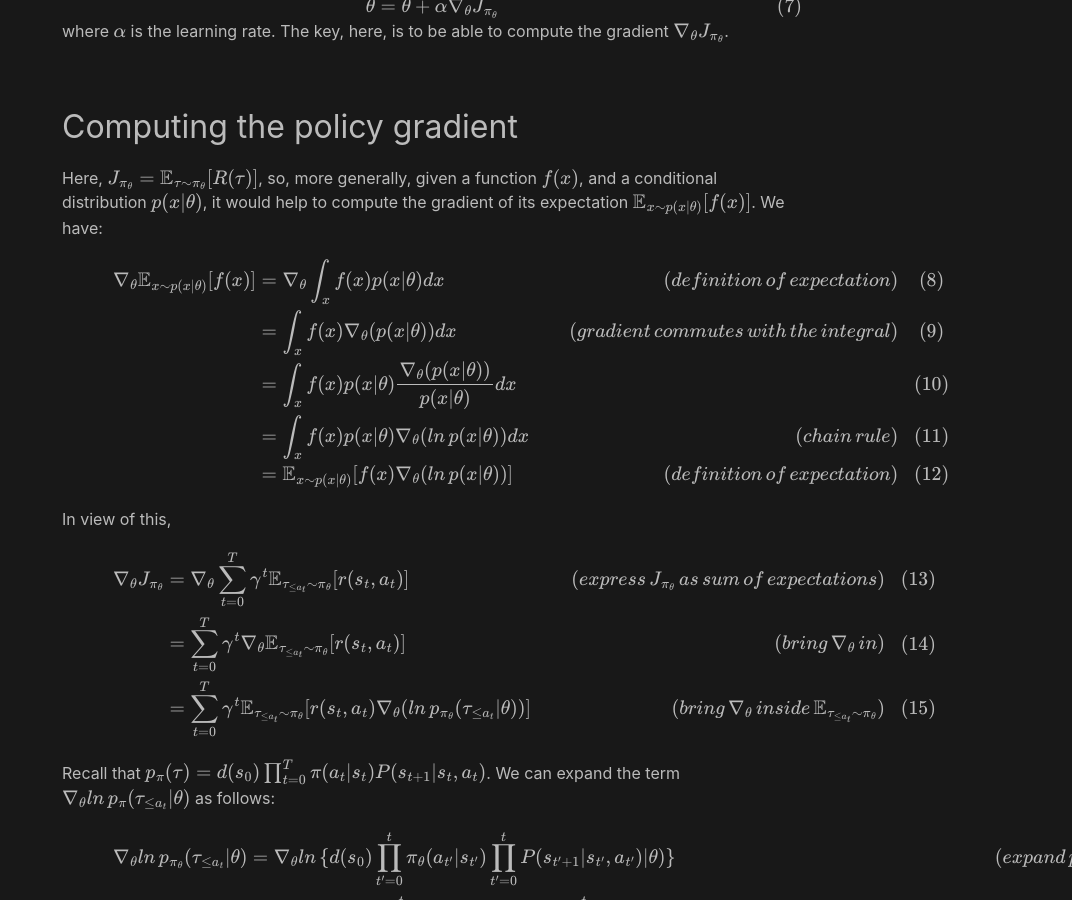
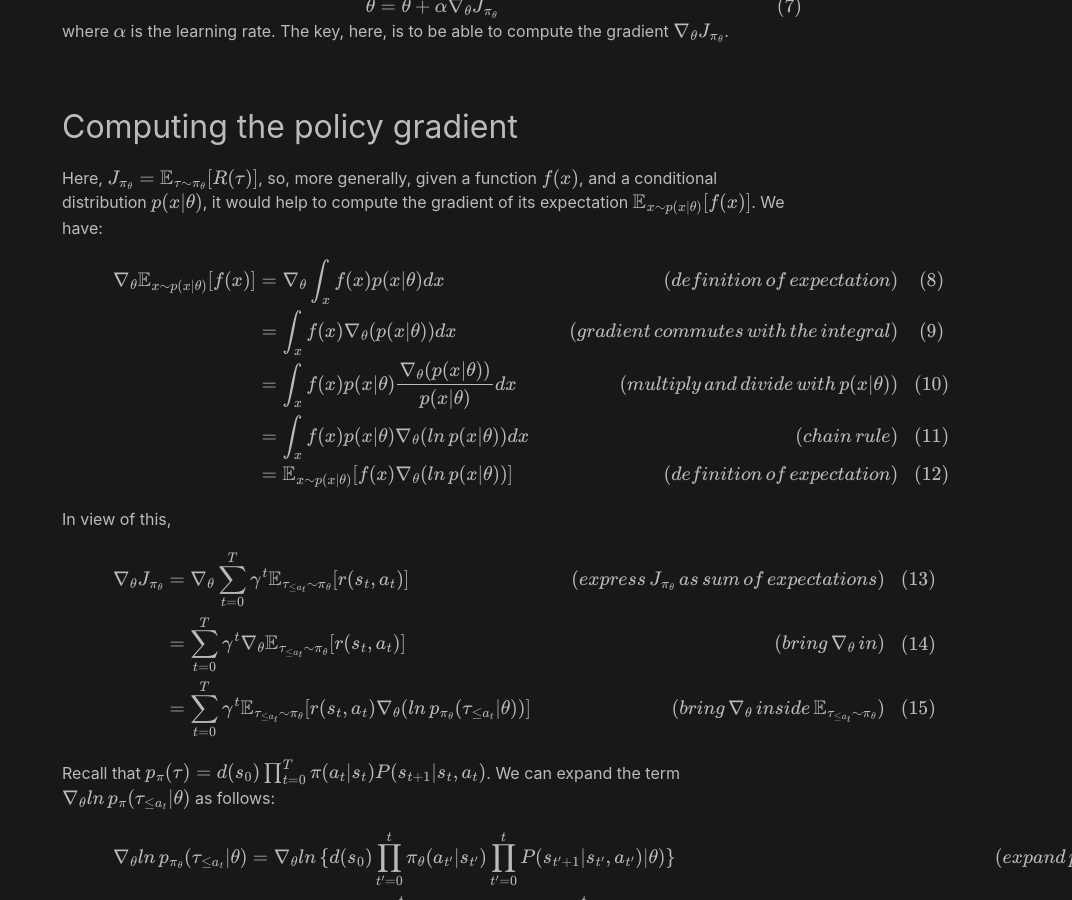
Before and after one commit to analytiq-hub/sigagent.github.io, a Jekyll site: the page built from machine_learning/_posts/2021-02-14-reinforce.md, in a window 1280 px wide and 900 px high, scrolled down 1911 px. Shown: the whole window, without its empty margins (208-1280 px from the left). Built offline with Jekyll 4.4.1, drawn with Linux system fonts in a browser that asks for light colours; formulas are drawn with MathJax 3; a script that is not in the unit is left out.

Commit message:
*** empty log message ***

```diff
--- a/machine_learning/_posts/2021-02-14-reinforce.md
+++ b/machine_learning/_posts/2021-02-14-reinforce.md
@@ -72,7 +72,7 @@ $$
 \begin{align}
 \nabla_\theta \mathbb{E}_{x \sim p(x \vert \theta)}[f(x)] & = \nabla_\theta \int_x f(x) p(x \vert \theta) dx & (definition \, of \, expectation) \\
 & = \int_x f(x) \nabla_\theta (p(x \vert \theta)) dx & (gradient \, commutes \, with \, the \, integral) \\
-& = \int_x f(x) p(x \vert \theta) \frac{\nabla_\theta (p(x \vert \theta))}{p(x \vert \theta)} dx &  \\
+& = \int_x f(x) p(x \vert \theta) \frac{\nabla_\theta (p(x \vert \theta))}{p(x \vert \theta)} dx &  (multiply \, and \, divide \, with \, p(x \vert \theta)) \\
 & = \int_x f(x) p(x \vert \theta) \nabla_\theta (ln \, p(x \vert \theta)) dx & (chain \, rule) \\
 & = \mathbb{E}_{x \sim p(x \vert \theta)}[f(x)\nabla_\theta (ln \, p(x \vert \theta))] & (definition \, of \, expectation) \\
 \end{align}
```
